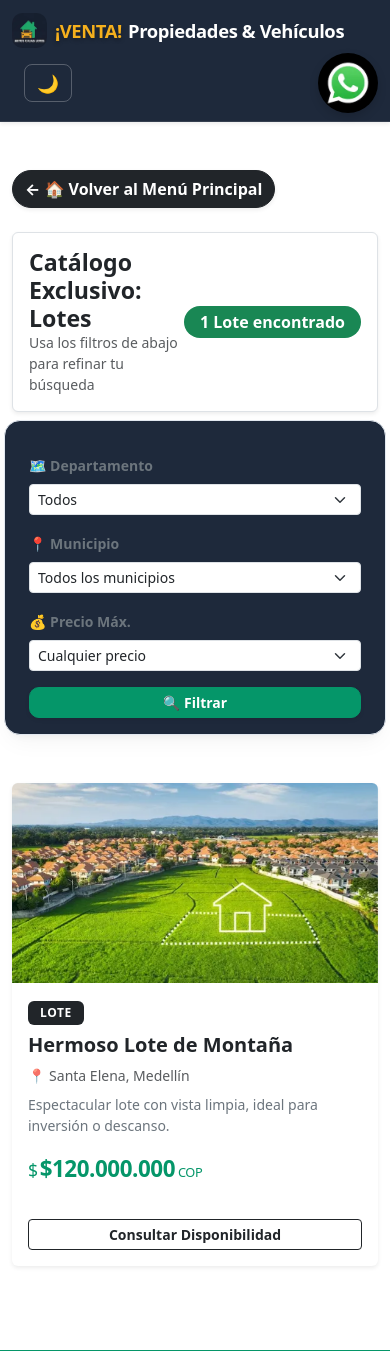
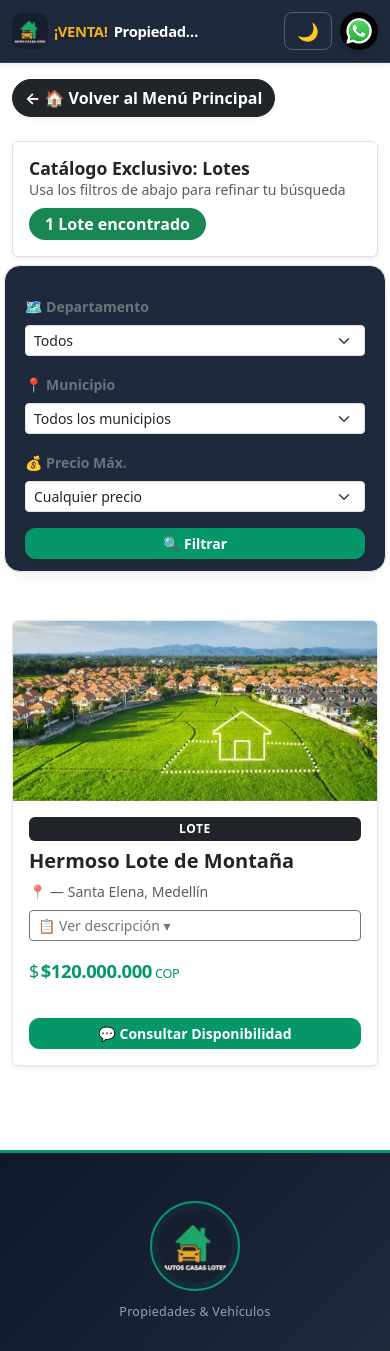
Before and after one commit to sebastianlopezramirez/bienes-raiz, a Flask app: page /?filtro=Lote in a window 390 px wide. Shown: the top 1351 px of the page. Run offline with Flask 3, Linux system fonts and the light colour scheme; data comes from the database, SQL or seed files in the repository.

Commit message:
numero cel3137921336, responsive desing, tamalño igual apra todas las propiedades , boton desplegar para descripcion

```diff
--- a/static/css/estilo.css
+++ b/static/css/estilo.css
@@ -115,8 +115,6 @@
         /* Incrementa el brillo un 10% para dar retroalimentación visual de que es clicable */
         filter: brightness(1.1);
     }
-
-}
 
 /* ==========================================================================
    TARJETAS COMERCIALES (MÁXIMA CONVERSIÓN GOOGLE ADS)
@@ -319,21 +317,77 @@
     text-shadow: 0 2px 4px rgba(0, 0, 0, 0.3);
 }
 
-/* Regla de CSS condicional: Aplica los estilos internos sólo si la pantalla mide 576 píxeles de ancho o menos (Móviles) */
+/* ===========================================================================
+   RESPONSIVE — Móviles (≤ 576px)
+   Estas reglas solo se aplican cuando la pantalla es del tamaño de un celular.
+   =========================================================================== */
 @media (max-width: 576px) {
-    /* Reduce el tamaño del logo en pantallas de celulares */
+
+    /* --- LOGO: reducir tamaño para que quepa en la barra de navegación --- */
     .logo-marca {
-        /* Baja el ancho a 35 píxeles para optimizar el espacio móvil */
-        width: 35px;
-        /* Baja el alto a 35 píxeles manteniendo la consistencia cuadrada */
-        height: 35px;
-        /* Reduce el margen derecho a 8 píxeles para que el texto no se amontone */
-        margin-right: 8px;
+        width: 36px;
+        height: 36px;
+        margin-right: 6px;
     }
-    /* Adapta el tamaño del texto en pantallas de celulares */
+
+    /* --- TÍTULO NAVBAR: texto más pequeño y sin desbordamiento --- */
     .titulo-marca {
-        /* Achica la tipografía a 1.15rem para evitar que el título se rompa en dos líneas */
+        font-size: 0.92rem;
+        /* Impide que el texto se rompa en varias líneas ocupando toda la pantalla */
+        white-space: nowrap;
+        /* Si el texto es demasiado largo, lo corta con "..." en vez de desbordarse */
+        overflow: hidden;
+        text-overflow: ellipsis;
+        /* Limita el ancho máximo para que deje espacio al botón y al WhatsApp */
+        max-width: 150px;
+    }
+
+    /* --- ICONO WHATSAPP: más pequeño en móvil (era 60px, ahora 38px) --- */
+    .icono-whatsapp-nav {
+        height: 38px;
+    }
+
+    /* --- BOTÓN MODO OSCURO: menos padding en pantalla pequeña --- */
+    #btn-tema {
+        padding: 4px 8px;
+        font-size: 1rem;
+        margin-left: 4px;
+    }
+
+    /* --- PRECIO: fuente más compacta en tarjetas pequeñas --- */
+    data.precio-destacado {
         font-size: 1.15rem;
+    }
+
+    /* --- IMAGEN CARRUSEL DE TARJETAS: altura menor en móvil --- */
+    /* El estilo inline height:200px ya es razonable, pero reducimos un poco más */
+    .carousel-item img.foto-clickeable {
+        height: 180px !important;
+    }
+
+    /* --- TARJETAS DEL HOME: altura de la foto más compacta en móvil --- */
+    .position-relative-container {
+        height: 180px;
+    }
+
+    /* --- LIGHTBOX: modal ocupa toda la pantalla en móvil --- */
+    .modal-xl {
+        max-width: 100%;
+        margin: 0;
+    }
+
+    .modal-content {
+        border-radius: 0 !important;
+    }
+
+    /* --- FILTROS: formulario con padding reducido --- */
+    form.card {
+        padding: 12px !important;
+    }
+
+    /* --- TÍTULO DE SECCIÓN: texto más pequeño en móvil --- */
+    h1.h3 {
+        font-size: 1.1rem;
     }
 }
 
@@ -639,6 +693,15 @@
     background-color: #0f172a !important;
 }
 
+/* Todas las tarjetas del mismo alto — el contenido interno se estira con flexbox */
+.row > article {
+    display: flex;
+}
+
+section.tarjeta-lote {
+    width: 100%;
+}
+
 /* Botón toggle modo oscuro */
 #btn-tema {
     background: transparent;
--- a/templates/admin.html
+++ b/templates/admin.html
@@ -19,7 +19,7 @@
         </nav>
     </header>
 
-    <main class="container mt-5" style="max-width: 700px;">
+    <main class="container mt-3 mt-md-5 px-3" style="max-width: 700px;">
 
         <section class="mb-4 text-center">
             <h1 class="h2 fw-bold text-dark">Ingresar Nuevo Activo al Catálogo</h1>
--- a/templates/index.html
+++ b/templates/index.html
@@ -26,21 +26,23 @@
                     </span>
                 </a>
 
-                {# Botón para alternar entre modo claro y oscuro #}
+                <div class="ms-auto d-flex align-items-center gap-2">
+                    {# Botón modo oscuro — al lado del WhatsApp #}
                     <button id="btn-tema" title="Cambiar tema" onclick="toggleTema()">🌙</button>
 
-                <a href="https://wa.me/573137921336" class="btn-whatsapp-nav ms-auto" target="_blank" title="Contactarnos por WhatsApp">
+                    <a href="https://wa.me/573137921336" class="btn-whatsapp-nav" target="_blank" title="Contactarnos por WhatsApp">
                         <img src="{{ url_for('static', filename='img/whatsapp.webp') }}"
                              alt="WhatsApp Contacto"
                              class="icono-whatsapp-nav"
                              onerror="this.src='https://via.placeholder.com/35x35?text=💬'">
                     </a>
+                </div>
 
             </section>
         </nav>
     </header>
 
-    <main class="container mt-5">
+    <main class="container mt-3 mt-md-5">
 
         {% if not filtro_actual %}
         <section class="text-center py-5">
@@ -49,7 +51,7 @@
 
             <section class="row justify-content-center g-4">
 
-                <article class="col-md-4 mb-4">
+                <article class="col-12 col-sm-6 col-md-4 mb-4">
                     <a href="/?filtro=Lote" class="text-decoration-none text-dark">
                         <section class="tarjeta-categoria-home h-100 border rounded shadow-sm bg-white overflow-hidden">
                             <figure class="m-0 position-relative-container">
@@ -66,7 +68,7 @@
                     </a>
                 </article>
 
-                <article class="col-md-4 mb-4">
+                <article class="col-12 col-sm-6 col-md-4 mb-4">
                     <a href="/?filtro=Casa" class="text-decoration-none text-dark">
                         <section class="tarjeta-categoria-home h-100 border rounded shadow-sm bg-white overflow-hidden">
                             <figure class="m-0 position-relative-container">
@@ -83,7 +85,7 @@
                     </a>
                 </article>
 
-                <article class="col-md-4 mb-4">
+                <article class="col-12 col-sm-6 col-md-4 mb-4">
                     <a href="/?filtro=Carro" class="text-decoration-none text-dark">
                         <section class="tarjeta-categoria-home h-100 border rounded shadow-sm bg-white overflow-hidden">
                             <figure class="m-0 position-relative-container">
@@ -111,7 +113,7 @@
             <a href="/" class="btn btn-dark fw-bold rounded-pill shadow-sm">← 🏠 Volver al Menú Principal</a>
         </nav>
 
-        <section class="mb-4 d-flex justify-content-between align-items-center bg-white p-3 rounded shadow-sm border">
+        <section class="mb-4 d-flex flex-wrap justify-content-between align-items-center gap-2 bg-white p-3 rounded shadow-sm border">
             <header>
                 <h1 class="h3 fw-bold mb-0 text-dark">Catálogo Exclusivo: {{ filtro_actual }}s</h1>
                 <p class="small text-muted mb-0">Usa los filtros de abajo para refinar tu búsqueda</p>
@@ -188,7 +190,7 @@
         <section class="row">
             {% if propiedades %}
             {% for propiedad in propiedades %}
-            <article class="col-md-4 mb-4">
+            <article class="col-12 col-sm-6 col-md-4 mb-4">
                 <section class="tarjeta-lote h-100 bg-white rounded shadow-sm overflow-hidden">
 
                     {# CARRUSEL de imágenes — muestra todas las fotos de la propiedad #}
@@ -241,18 +243,33 @@
                         </div>
                     </figure>
 
-                    <section class="p-3">
+                    <section class="p-3 d-flex flex-column flex-grow-1">
                         <mark class="badge bg-dark mb-2">{{ propiedad['categoria'] }}</mark>
                         <h3 class="h5 fw-bold text-dark">{{ propiedad['titulo'] }}</h3>
-                        <p class="text-muted small mb-2">📍 {{ propiedad['ubicacion'] }}</p>
-                        <p class="text-secondary small mb-3">{{ propiedad['descripcion'] }}</p>
+                        <p class="text-muted small mb-2">📍 {{ propiedad['municipio'] }} — {{ propiedad['ubicacion'] }}</p>
 
-                        <data class="precio-destacado fw-bold d-block mt-2" value="{{ propiedad['precio'] }}">{{ propiedad['precio'] | formato_precio }}</data>
+                        {# DESCRIPCIÓN DESPLEGABLE — Bootstrap Collapse #}
+                        <div class="mb-3">
+                            <button class="btn btn-sm btn-outline-secondary w-100 text-start"
+                                    type="button"
+                                    data-bs-toggle="collapse"
+                                    data-bs-target="#desc-{{ propiedad['id'] }}"
+                                    aria-expanded="false">
+                                📋 Ver descripción ▾
+                            </button>
+                            <div class="collapse mt-2" id="desc-{{ propiedad['id'] }}">
+                                <p class="text-secondary small mb-0 p-2 border rounded">{{ propiedad['descripcion'] }}</p>
+                            </div>
+                        </div>
+
+                        {# Precio siempre visible y empujado al fondo de la tarjeta #}
+                        <div class="mt-auto">
+                            <data class="precio-destacado fw-bold d-block" value="{{ propiedad['precio'] }}">{{ propiedad['precio'] | formato_precio }}</data>
                             <hr>
-
-                        <a href="https://wa.me/573000000000" class="btn btn-outline-dark btn-sm w-100 fw-bold" target="_blank">
-                            Consultar Disponibilidad
+                            <a href="https://wa.me/573137921336" class="btn btn-success btn-sm w-100 fw-bold" target="_blank">
+                                💬 Consultar Disponibilidad
                             </a>
+                        </div>
                     </section>
                 </section>
             </article>
```
Lines whose indentation alone changed are shown as unchanged.
